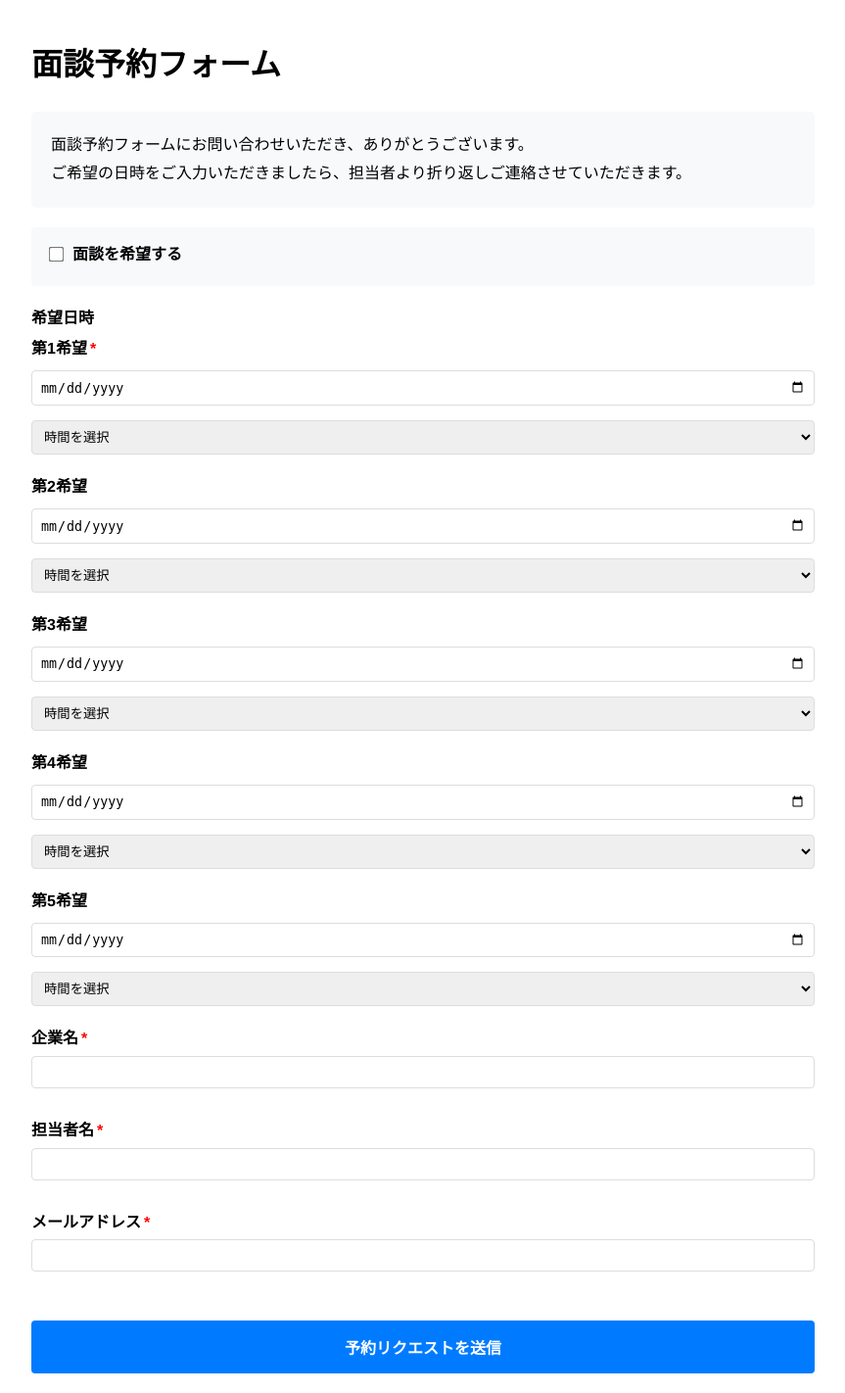
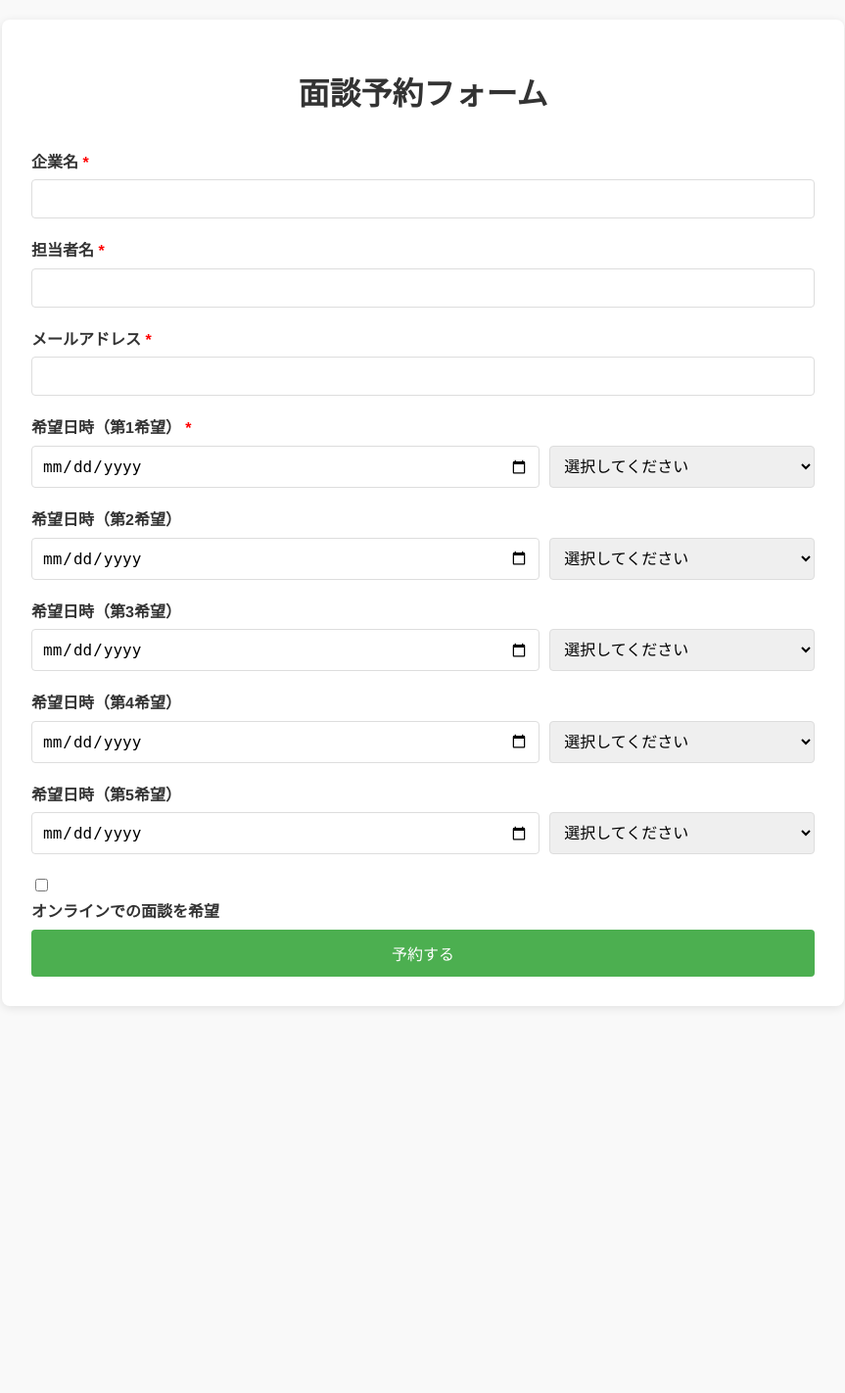
Before and after one commit to slazengersnow/mtg, a Flask app: page / in a window 1280 px wide. Shown: the whole page at 98% size, without its empty margins (208-1071 px from the left). After the commit the page ends 1029 px from the top, so only its background shows below. Run offline with Flask 2, Linux system fonts and the light colour scheme.

Commit message:
mtg_gcp1

```diff
--- a/app.yaml
+++ b/app.yaml
@@ -6,6 +6,7 @@ env_variables:
   BASE_URL: "https://bizmowa-mtg-jp.an.r.appspot.com"
   MAIL_USER: "info1@bizmowa.com"
   # パスワードはSecret Managerで管理するため不要
+  # MAIL_PASSWORD: "パスワード"
 
 handlers:
 - url: /static
--- a/main.py
+++ b/main.py
@@ -19,20 +19,8 @@ logger = logging.getLogger(__name__)
 # Secret Managerからシークレットを取得する関数
 # =====================================
 def access_secret(secret_id, version_id="latest"):
-    """
-    Google Cloud Secret Managerからシークレットを取得する
-
-    Args:
-        secret_id (str): シークレットのID
-        version_id (str): シークレットのバージョン（デフォルトは最新）
-
-    Returns:
-        str: シークレットの値
-    """
     try:
-        # プロジェクトIDを自動取得（App Engineの環境では自動的に現在のプロジェクトを特定）
         project_id = os.environ.get("GOOGLE_CLOUD_PROJECT")
-
         if not project_id:
             logger.warning("プロジェクトIDが環境変数から取得できませんでした。")
             return None
@@ -53,8 +41,8 @@ def access_secret(secret_id, version_id="latest"):
 # =====================================
 logger.info("環境変数確認:")
 logger.info(f"MAIL_USER: {os.environ.get('MAIL_USER')}")
+logger.info(f"GOOGLE_CLOUD_PROJECT: {os.environ.get('GOOGLE_CLOUD_PROJECT')}")
 logger.info(f"BASE_URL: {os.environ.get('BASE_URL')}")
-logger.info(f"GOOGLE_CLOUD_PROJECT: {os.environ.get('GOOGLE_CLOUD_PROJECT')}")
 
 # =====================================
 # アプリケーション設定
@@ -62,7 +50,7 @@ logger.info(f"GOOGLE_CLOUD_PROJECT: {os.environ.get('GOOGLE_CLOUD_PROJECT')}")
 app = Flask(__name__)
 app.secret_key = os.environ.get('FLASK_SECRET_KEY', 'meeting-scheduler-2025')
 
-# セキュリティ設定の追加
+# セキュリティ設定
 app.config['SESSION_COOKIE_SECURE'] = True
 app.config['SESSION_COOKIE_HTTPONLY'] = True
 app.config['SESSION_COOKIE_SAMESITE'] = 'Lax'
@@ -79,24 +67,22 @@ if not PASSWORD:
 else:
     logger.info("Secret Managerからパスワードを取得しました")
 
-# 管理者メール - 環境変数がない場合はここで直接設定したアドレスを使用
-DEFAULT_ADMIN_EMAILS = [
+# 管理者メールアドレス
+NOTIFICATION_EMAILS = [
     "slazengersnow@gmail.com",
-    "bizmowa@gmail.com",
-    # 必要に応じて追加のメールアドレスをここに記載
+    "bizmowa@gmail.com"
 ]
-
-# 環境変数に設定がある場合はそちらを優先
-NOTIFICATION_EMAILS = os.environ.get('ADMIN_EMAILS', None)
-if NOTIFICATION_EMAILS:
-    NOTIFICATION_EMAILS = NOTIFICATION_EMAILS.split(',')
-    logger.info(f"環境変数から管理者メールアドレスを取得: {NOTIFICATION_EMAILS}")
-else:
-    NOTIFICATION_EMAILS = DEFAULT_ADMIN_EMAILS
-    logger.info(f"デフォルトの管理者メールアドレスを使用: {NOTIFICATION_EMAILS}")
 
 # ベースURL設定
 BASE_URL = os.environ.get('BASE_URL', "https://bizmowa-mtg-jp.an.r.appspot.com")
+
+# =====================================
+# セキュリティヘッダー
+# =====================================
+@app.after_request
+def add_security_headers(response):
+    response.headers['Content-Security-Policy'] = "default-src 'self'; script-src 'self' 'unsafe-inline'; style-src 'self' 'unsafe-inline';"
+    return response
 
 # =====================================
 # メール本文生成関数
@@ -185,7 +171,7 @@ def send_notification_email(form_data):
 
                 # 管理者通知メール送信
                 for recipient in NOTIFICATION_EMAILS:
-                    recipient = recipient.strip()  # 空白を削除
+                    recipient = recipient.strip()
                     if not recipient:
                         continue
 
@@ -214,20 +200,6 @@ def send_notification_email(form_data):
     except Exception as e:
         logger.error(f"予期せぬエラー詳細: {str(e)}")
         return False
-
-# =====================================
-# CORSとセキュリティヘッダー
-# =====================================
-@app.after_request
-def add_security_headers(response):
-    # CORSヘッダーの追加
-    response.headers['Access-Control-Allow-Origin'] = '*'
-    response.headers['Access-Control-Allow-Methods'] = 'GET, POST, OPTIONS'
-    response.headers['Access-Control-Allow-Headers'] = 'Content-Type'
-
-    # セキュリティヘッダーの設定
-    response.headers['Content-Security-Policy'] = "default-src 'self'; script-src 'self' 'unsafe-inline'; style-src 'self' 'unsafe-inline';"
-    return response
 
 # =====================================
 # ルート設定
--- a/templates/index.html
+++ b/templates/index.html
@@ -6,18 +6,25 @@
     <title>面談予約フォーム</title>
     <style>
         body {
-      font-family: 'Helvetica Neue', Arial, 'Hiragino Kaku Gothic ProN', 'Hiragino Sans', Meiryo, sans-serif;
+            font-family: 'Helvetica Neue', Arial, sans-serif;
+            line-height: 1.6;
+            margin: 0;
+            padding: 20px;
+            color: #333;
+            background-color: #f9f9f9;
+        }
+        .container {
             max-width: 800px;
             margin: 0 auto;
-      padding: 20px;
-      line-height: 1.6;
+            background: white;
+            padding: 30px;
+            border-radius: 8px;
+            box-shadow: 0 2px 10px rgba(0,0,0,0.1);
         }
-    .welcome-message {
-      margin: 20px 0;
-      padding: 20px;
-      background-color: #f8f9fa;
-      border-radius: 5px;
-      line-height: 1.8;
+        h1 {
+            color: #333;
+            margin-bottom: 30px;
+            text-align: center;
         }
         .form-group {
             margin-bottom: 20px;
@@ -29,84 +36,87 @@
         }
         input[type="text"],
         input[type="email"],
-    input[type="date"] {
+        input[type="date"],
+        select {
             width: 100%;
-      padding: 8px;
+            padding: 10px;
             border: 1px solid #ddd;
             border-radius: 4px;
             box-sizing: border-box;
+            font-size: 16px;
+        }
+        .date-time-pair {
+            display: flex;
+            gap: 10px;
             margin-bottom: 10px;
         }
-    .datetime-group {
-      margin-bottom: 20px;
+        .date-time-pair input[type="date"] {
+            flex: 2;
         }
-    .time-select {
-      width: 100%;
-      padding: 8px;
-      border: 1px solid #ddd;
-      border-radius: 4px;
-      margin-top: 5px;
-    }
-    .preference-label {
-      margin-bottom: 10px;
-      font-weight: bold;
-    }
-    .required {
-      color: red;
-      margin-left: 3px;
+        .date-time-pair select {
+            flex: 1;
         }
         .checkbox-group {
-      margin: 20px 0;
-      padding: 15px;
-      background-color: #f8f9fa;
-      border-radius: 4px;
-    }
-    .checkbox-label {
-      display: flex;
-      align-items: center;
-      cursor: pointer;
-    }
-    .checkbox-label input[type="checkbox"] {
-      margin-right: 10px;
-      transform: scale(1.2);
-    }
-    .flash-message {
-      padding: 10px;
-      margin-bottom: 20px;
-      border-radius: 4px;
-    }
-    .success {
-      background-color: #d4edda;
-      color: #155724;
-    }
-    .error {
-      background-color: #f8d7da;
-      color: #721c24;
+            margin-bottom: 5px;
         }
         button {
-      width: 100%;
-      background-color: #007bff;
+            background-color: #4CAF50;
             color: white;
-      padding: 15px 20px;
+            padding: 12px 20px;
             border: none;
             border-radius: 4px;
             cursor: pointer;
             font-size: 16px;
-      font-weight: bold;
-      margin-top: 20px;
+            width: 100%;
         }
         button:hover {
-      background-color: #0056b3;
+            background-color: #45a049;
+        }
+        .flash-message {
+            padding: 15px;
+            margin-bottom: 20px;
+            border-radius: 4px;
+        }
+        .flash-message.success {
+            background-color: #dff0d8;
+            color: #3c763d;
+            border: 1px solid #d6e9c6;
+        }
+        .flash-message.error {
+            background-color: #f2dede;
+            color: #a94442;
+            border: 1px solid #ebccd1;
+        }
+        .required:after {
+            content: " *";
+            color: red;
+        }
+        .time-slots {
+            display: flex;
+            flex-wrap: wrap;
+            gap: 10px;
+        }
+        .time-slot {
+            padding: 8px 12px;
+            border: 1px solid #ddd;
+            border-radius: 4px;
+            cursor: pointer;
+        }
+        .time-slot.selected {
+            background-color: #4CAF50;
+            color: white;
+            border-color: #4CAF50;
+        }
+        @media (max-width: 600px) {
+            .date-time-pair {
+                flex-direction: column;
+            }
         }
     </style>
 </head>
 <body>
+    <div class="container">
         <h1>面談予約フォーム</h1>
-
-  <div class="welcome-message">
-    面談予約フォームにお問い合わせいただき、ありがとうございます。<br>
-    ご希望の日時をご入力いただきましたら、担当者より折り返しご連絡させていただきます。
-  </div>
 
         {% with messages = get_flashed_messages(with_categories=true) %}
             {% if messages %}
@@ -116,76 +126,151 @@
             {% endif %}
         {% endwith %}
 
-  <form method="POST" id="meetingForm">
-    <div class="checkbox-group">
-      <label class="checkbox-label">
-        <input type="checkbox" name="meeting_preference" value="面談希望">
-        面談を希望する
-      </label>
-    </div>
-
+        <form id="meetingForm" method="post" action="/">
             <div class="form-group">
-      <label>希望日時</label>
-      {% for i in range(1, 6) %}
-      <div class="datetime-group">
-        <div class="preference-label">第{{ i }}希望{% if i == 1 %}<span class="required">*</span>{% endif %}</div>
-        <input type="date" id="date{{ i }}" name="date{{ i }}" {% if i == 1 %}required{% endif %}>
-        <select name="time{{ i }}" id="time{{ i }}" class="time-select" {% if i == 1 %}required{% endif %}>
-          <option value="">時間を選択</option>
-          <option value="09:00-10:00">09:00-10:00</option>
-          <option value="10:00-11:00">10:00-11:00</option>
-          <option value="11:00-12:00">11:00-12:00</option>
-          <option value="13:00-14:00">13:00-14:00</option>
-          <option value="14:00-15:00">14:00-15:00</option>
-          <option value="15:00-16:00">15:00-16:00</option>
-          <option value="16:00-17:00">16:00-17:00</option>
-          <option value="17:00-18:00">17:00-18:00</option>
-          <option value="18:00-19:00">18:00-19:00</option>
-        </select>
-      </div>
-      {% endfor %}
-    </div>
-
-    <div class="form-group">
-      <label for="company">企業名<span class="required">*</span></label>
+                <label for="company" class="required">企業名</label>
                 <input type="text" id="company" name="company" required>
             </div>
 
             <div class="form-group">
-      <label for="contact_person">担当者名<span class="required">*</span></label>
+                <label for="contact_person" class="required">担当者名</label>
                 <input type="text" id="contact_person" name="contact_person" required>
             </div>
 
             <div class="form-group">
-      <label for="email">メールアドレス<span class="required">*</span></label>
+                <label for="email" class="required">メールアドレス</label>
                 <input type="email" id="email" name="email" required>
             </div>
 
-    <button type="submit">予約リクエストを送信</button>
+            <div class="form-group">
+                <label for="date1" class="required">希望日時（第1希望）</label>
+                <div class="date-time-pair">
+                    <input type="date" id="date1" name="date1" required>
+                    <select id="time1" name="time1" required>
+                        <option value="">選択してください</option>
+                        <option value="10:00">10:00</option>
+                        <option value="11:00">11:00</option>
+                        <option value="13:00">13:00</option>
+                        <option value="14:00">14:00</option>
+                        <option value="15:00">15:00</option>
+                        <option value="16:00">16:00</option>
+                        <option value="17:00">17:00</option>
+                        <option value="18:00">19:00</option>
+                        <option value="19:00">19:00</option>
+                    </select>
+                </div>
+            </div>
+
+            <div class="form-group">
+                <label for="date2">希望日時（第2希望）</label>
+                <div class="date-time-pair">
+                    <input type="date" id="date2" name="date2">
+                    <select id="time2" name="time2">
+                        <option value="">選択してください</option>
+                        <option value="10:00">10:00</option>
+                        <option value="11:00">11:00</option>
+                        <option value="13:00">13:00</option>
+                        <option value="14:00">14:00</option>
+                        <option value="15:00">15:00</option>
+                        <option value="16:00">16:00</option>
+                        <option value="17:00">17:00</option>
+                        <option value="18:00">19:00</option>
+                        <option value="19:00">19:00</option>
+                    </select>
+                </div>
+            </div>
+
+            <div class="form-group">
+                <label for="date3">希望日時（第3希望）</label>
+                <div class="date-time-pair">
+                    <input type="date" id="date3" name="date3">
+                    <select id="time3" name="time3">
+                        <option value="">選択してください</option>
+                        <option value="10:00">10:00</option>
+                        <option value="11:00">11:00</option>
+                        <option value="13:00">13:00</option>
+                        <option value="14:00">14:00</option>
+                        <option value="15:00">15:00</option>
+                        <option value="16:00">16:00</option>
+                        <option value="17:00">17:00</option>
+                        <option value="18:00">19:00</option>
+                        <option value="19:00">19:00</option>
+                    </select>
+                </div>
+            </div>
+
+            <div class="form-group">
+                <label for="date4">希望日時（第4希望）</label>
+                <div class="date-time-pair">
+                    <input type="date" id="date4" name="date4">
+                    <select id="time4" name="time4">
+                        <option value="">選択してください</option>
+                        <option value="10:00">10:00</option>
+                        <option value="11:00">11:00</option>
+                        <option value="13:00">13:00</option>
+                        <option value="14:00">14:00</option>
+                        <option value="15:00">15:00</option>
+                        <option value="16:00">16:00</option>
+                        <option value="17:00">17:00</option>
+                        <option value="18:00">17:00</option>
+                        <option value="19:00">17:00</option>
+                    </select>
+                </div>
+            </div>
+
+            <div class="form-group">
+                <label for="date5">希望日時（第5希望）</label>
+                <div class="date-time-pair">
+                    <input type="date" id="date5" name="date5">
+                    <select id="time5" name="time5">
+                        <option value="">選択してください</option>
+                        <option value="10:00">10:00</option>
+                        <option value="11:00">11:00</option>
+                        <option value="13:00">13:00</option>
+                        <option value="14:00">14:00</option>
+                        <option value="15:00">15:00</option>
+                        <option value="16:00">16:00</option>
+                        <option value="17:00">17:00</option>
+                        <option value="18:00">19:00</option>
+                        <option value="19:00">19:00</option>
+                    </select>
+                </div>
+            </div>
+
+            <div class="form-group checkbox-group">
+                <input type="checkbox" id="meeting_preference" name="meeting_preference" value="1">
+                <label for="meeting_preference">オンラインでの面談を希望</label>
+            </div>
+
+            <button type="submit">予約する</button>
         </form>
+    </div>
 
     <script>
-  // ローカルストレージアクセスの問題を防ぐ
-  let storageAvailable = false;
-  try {
-    storageAvailable = typeof localStorage !== 'undefined';
-    if (storageAvailable) {
-      localStorage.setItem('test', 'test');
-      localStorage.removeItem('test');
-    }
-  } catch (e) {
-    storageAvailable = false;
-    console.warn('ローカルストレージは使用できません:', e);
+        // 日付の最小値を今日に設定
+        document.addEventListener('DOMContentLoaded', function() {
+            const today = new Date().toISOString().split('T')[0];
+            const dateInputs = document.querySelectorAll('input[type="date"]');
+            dateInputs.forEach(input => {
+                input.min = today;
+            });
+
+            // フォームのバリデーション
+            const form = document.getElementById('meetingForm');
+            form.addEventListener('submit', function(event) {
+                const date1 = document.getElementById('date1').value;
+                const time1 = document.getElementById('time1').value;
+
+                if (!date1 || !time1) {
+                    event.preventDefault();
+                    alert('第1希望の日時を入力してください');
                 }
 
-  // フォーム送信の処理
-  document.addEventListener('DOMContentLoaded', function() {
-    const form = document.querySelector('form');
-    if (form) {
-      form.addEventListener('submit', function(e) {
-        // ここで送信前に必要なvalidationなどの処理を追加できます
+                // その他のバリデーションロジックを追加できます
             });
-    }
+
+            // 各日付入力にカスタムイベントリスナーを追加することも可能
+            // 例: 第2希望の日付が入力されたら時間も必須にするなど
         });
     </script>
 </body>
```
Also changed, not shown: .github/workflows/gcp-deploy.yml. Lines whose indentation alone changed are shown as unchanged.
